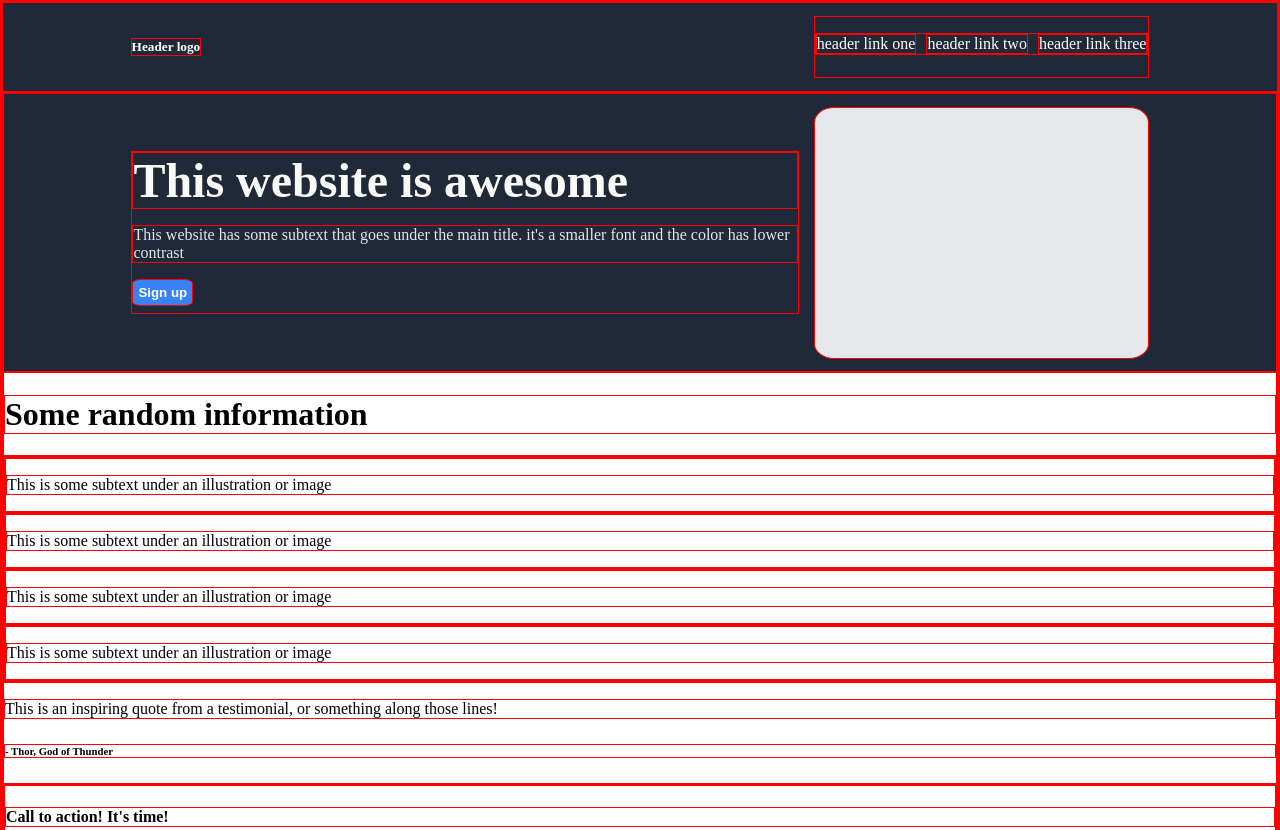
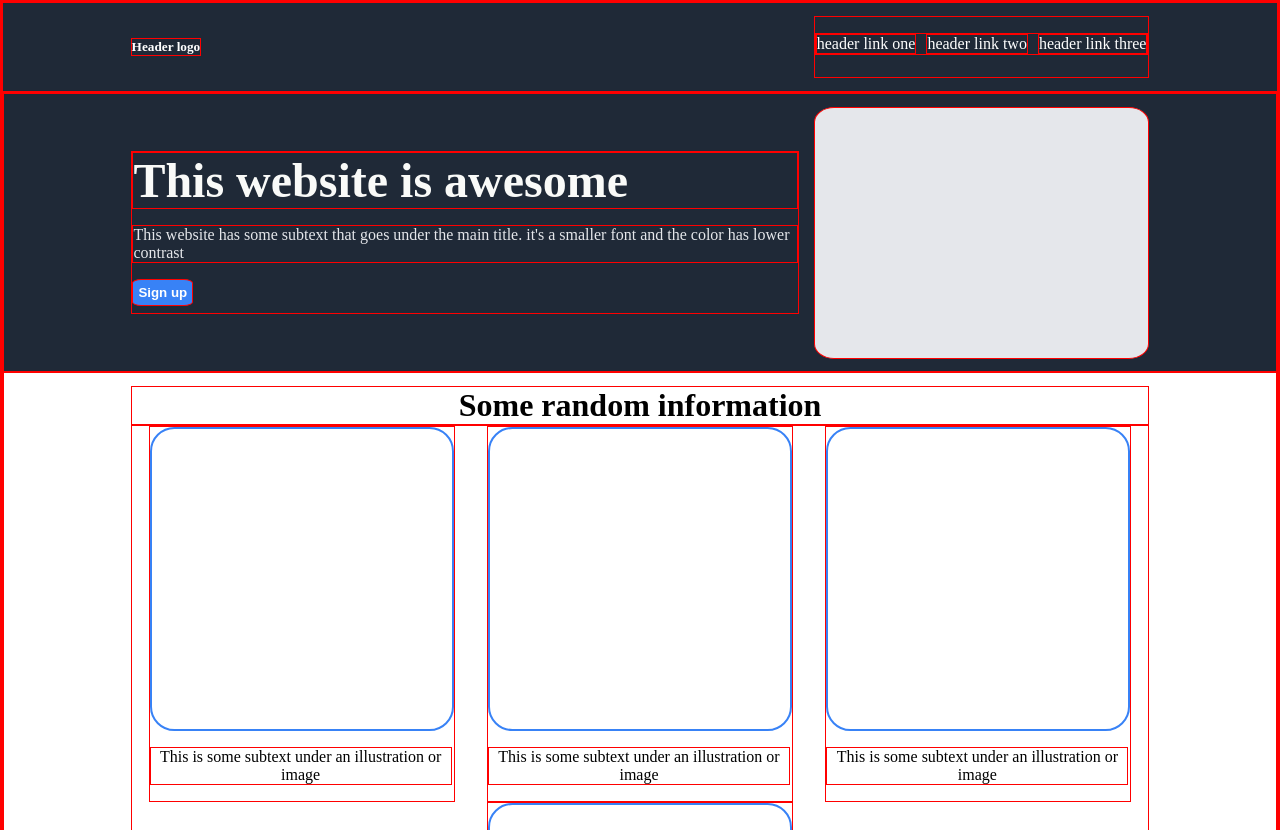
Before and after one commit to T-Tommasi/Landing-page, a plain HTML site: page index.html in a window 1280 px wide. Shown: the top 830 px of the page. Drawn offline with Linux system fonts and the light colour scheme.

Commit message:
(feat) initiated working on central part of site
Styled central images
Added and fixed flex for various internal divs
cleaned up code

```diff
--- a/index.html
+++ b/index.html
@@ -31,7 +31,7 @@
 
     <div class="central">
         <h1>Some random information</h1>
-        <div>
+        <div class="images">
             <div>
                 <div class="roundSquare"></div>
                 <p>This is some subtext under an illustration or image</p>
--- a/style.css
+++ b/style.css
@@ -66,3 +66,34 @@ body {
     background-color: #e5e7eb;
     border-radius: 6%;
 }
+
+.central h1 {
+    margin: 0;
+    padding: 0;
+    text-align: center;
+}
+
+.central {
+    display: flex;
+    flex-direction: column;
+    padding: 1% 10%;
+}
+
+.roundSquare {
+    border-radius: 8%;
+    width: 300px;
+    height: 300px;
+    border: #3882F6 solid 2px;
+}
+
+.central .images {
+    display: flex;
+    align-content: center;
+    justify-content:space-around;
+    text-align: center;
+    flex-wrap: wrap;
+}
+
+.central .images p {
+    width: 300px;
+}
```
